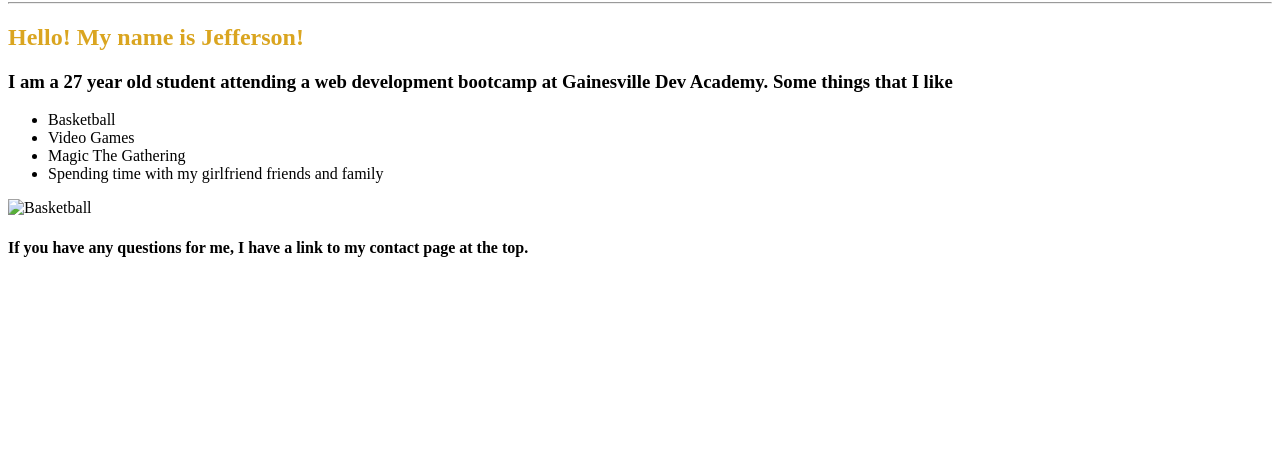
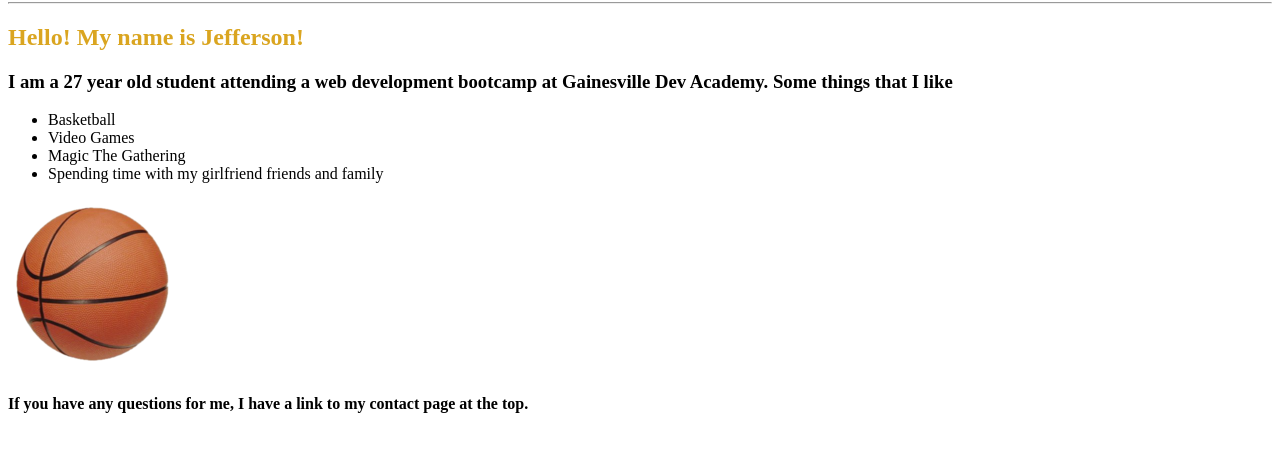
Before and after one commit to Jgriebel1990/learning-html, a plain HTML site: page pages/About-Me.html in a window 1280 px wide. Shown: the part 166-618 px from the top of the page. Drawn offline with Linux system fonts and the light colour scheme.

Commit message:
fixed images

```diff
--- a/pages/About-Me.html
+++ b/pages/About-Me.html
@@ -31,7 +31,7 @@
                      <li>Magic The Gathering</li>
                      <li>Spending time with my girlfriend friends and family</li>
                  </ul>
-                 <img src="Basketball.png" alt="Basketball">
+                 <img src="../images/Basketball.png" alt="Basketball">
                 <h4>If you have any questions for me, I have a link to my contact page at the top.</h4>
             </section>
 
```
